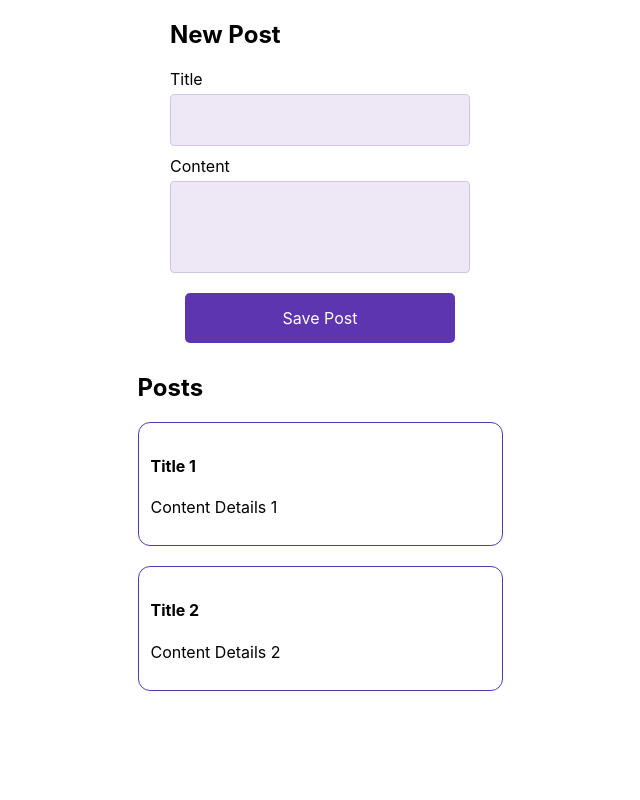
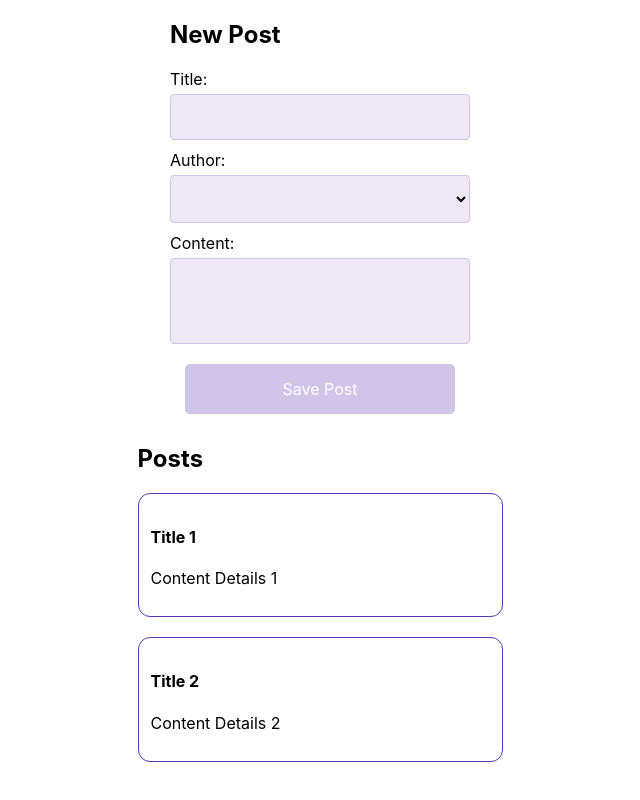
Before and after one commit to Dhannyphantom/redux-tutorial, a React (Create React App) app: page / in a window 1280 px wide. Shown: the whole page, without its empty margins (320-960 px from the left). Built offline with nearby package versions, Linux system fonts and the light colour scheme.

Commit message:
Created a users logic and added it to the form component

```diff
--- a/src/App.css
+++ b/src/App.css
@@ -27,6 +27,10 @@ button:active {
   background-color: #7e57c2;
 }
 
+button:disabled {
+  background-color: #d1c4e9;
+}
+
 form {
   display: flex;
   flex-direction: column;
@@ -46,8 +50,9 @@ article > p::first-letter {
 }
 
 input,
-textarea {
-  padding: 15px;
+textarea,
+select {
+  padding: 12px;
   background-color: #ede7f6;
   border: 1px solid #d1c4e9;
   border-radius: 4px;
--- a/src/App.js
+++ b/src/App.js
@@ -1,6 +1,6 @@
 import "./App.css";
-import PostForm from "./logic/PostForm";
-import PostRender from "./logic/PostRender";
+import PostForm from "./logic/posts/PostForm";
+import PostRender from "./logic/posts/PostRender";
 
 function App() {
   return (
--- a/src/app/store.js
+++ b/src/app/store.js
@@ -1,8 +1,10 @@
 import { configureStore } from "@reduxjs/toolkit";
-import postReducer from "../logic/postSlice";
+import postReducer from "../logic/posts/postSlice";
+import usersReducer from "../logic/users/usersSlice";
 
 export const store = configureStore({
   reducer: {
     posts: postReducer,
+    users: usersReducer,
   },
 });
--- a/src/logic/PostForm.js
+++ b/src/logic/posts/PostForm.js
@@ -1,13 +1,24 @@
-import { nanoid } from "@reduxjs/toolkit";
 import React, { useState } from "react";
-import { useDispatch } from "react-redux";
+import { useDispatch, useSelector } from "react-redux";
+import { usersSelector } from "../users/usersSlice";
 import { addNewPost } from "./postSlice";
 
-const initials = { title: "", content: "" };
+const initials = { title: "", content: "", userId: "" };
 
 const PostForm = () => {
   const dispatch = useDispatch();
+  const users = useSelector(usersSelector);
+
   const [form, setForm] = useState(initials);
+
+  const usersDropdown = users.map((user) => {
+    return (
+      <option key={user.id} value={user.id}>
+        {user.name}
+      </option>
+    );
+  });
+  const validator = Object.values(form).every((str) => Boolean(str));
 
   const onFormChange = (e) => {
     setForm((prev) => {
@@ -19,9 +30,9 @@ const PostForm = () => {
   };
 
   const onFormSubmit = () => {
-    const validator = Object.values(form).every((str) => Boolean(str));
+    // return console.log(form);
     if (!validator) return;
-    dispatch(addNewPost({ ...form, id: nanoid() }));
+    dispatch(addNewPost(form));
     setForm(initials);
   };
 
@@ -29,7 +40,7 @@ const PostForm = () => {
     <section>
       <h2>New Post</h2>
       <form>
-        <label htmlFor="title">Title</label>
+        <label htmlFor="title">Title: </label>
         <input
           name="title"
           type="text"
@@ -37,7 +48,12 @@ const PostForm = () => {
           value={form.title}
           onChange={(e) => onFormChange(e)}
         />
-        <label htmlFor="content">Content</label>
+        <label htmlFor="userId">Author: </label>
+        <select onChange={onFormChange} id="userId" name="userId">
+          <option value=""></option>
+          {usersDropdown}
+        </select>
+        <label htmlFor="content">Content: </label>
         <textarea
           name="content"
           id="content"
@@ -45,7 +61,7 @@ const PostForm = () => {
           value={form.content}
           onChange={(e) => onFormChange(e)}
         ></textarea>
-        <button type="button" onClick={onFormSubmit}>
+        <button disabled={!validator} type="button" onClick={onFormSubmit}>
           Save Post
         </button>
       </form>
--- a/src/logic/postSlice.js
+++ b/src/logic/posts/postSlice.js
@@ -17,8 +17,15 @@ const postSlice = createSlice({
   name: "posts",
   initialState,
   reducers: {
-    addNewPost(state, action) {
-      state.push(action.payload);
+    addNewPost: {
+      reducer(state, action) {
+        state.push(action.payload);
+      },
+      prepare(form) {
+        return {
+          payload: { ...form, id: nanoid() },
+        };
+      },
     },
   },
 });
--- /dev/null
+++ b/src/logic/users/usersSlice.js
@@ -0,0 +1,17 @@
+import { createSlice, nanoid } from "@reduxjs/toolkit";
+
+const initialState = [
+  { id: nanoid(), name: "John Snow" },
+  { id: nanoid(), name: "Peter Parker" },
+  { id: nanoid(), name: "Luke Skywalker" },
+];
+
+const usersSlice = createSlice({
+  name: "users",
+  initialState,
+  reducers: {},
+});
+
+export const usersSelector = (state) => state.users;
+
+export default usersSlice.reducer;
```
Also changed, not shown: src/logic/posts/PostRender.js (renamed from src/logic/PostRender.js), src/logic/users/UsersDropdown.js (added).
